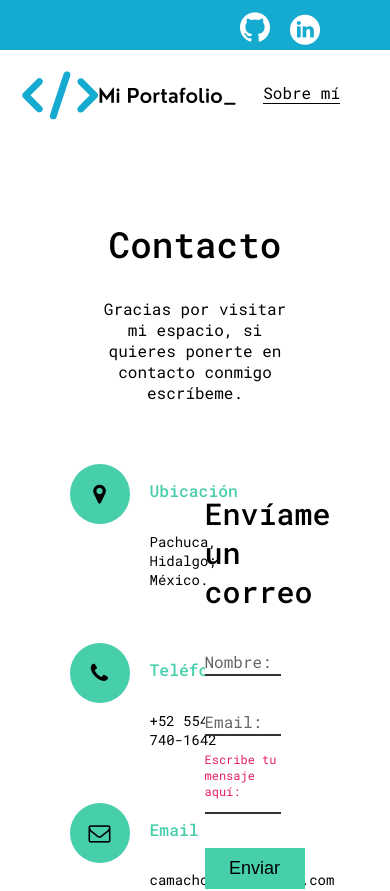
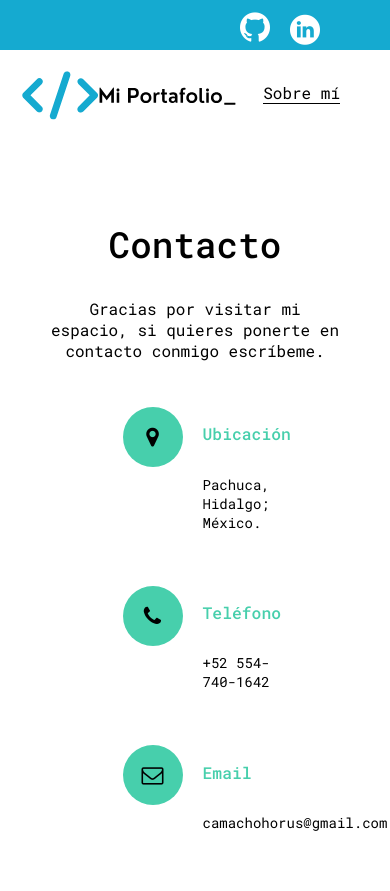
Before and after one commit to horuscamacho/Portafolio, a React (Create React App) app in the folder mi-portafolio/client/: page /contacto in a window 390 px wide. Shown: the top 891 px of the page. Built offline with nearby package versions, Linux system fonts and the light colour scheme.

Commit message:
las query de contacto

```diff
--- a/mi-portafolio/client/src/App.css
+++ b/mi-portafolio/client/src/App.css
@@ -492,6 +492,19 @@ padding: 0 5px;
     background-size: cover;
     /*Para que se ajuste al tamaño de la pantalla*/
   }
+
+  .contact{
+    padding: 50px;
+  }
+  .container{
+    flex-direction: column;
+  }
+  .container .contactInfo {
+    margin-bottom: 40px;
+  }
+  .contact .contactInfo .contactForm {
+    width: 100%;
+  }
 }
 
 @media (max-width: 600px) {
```
